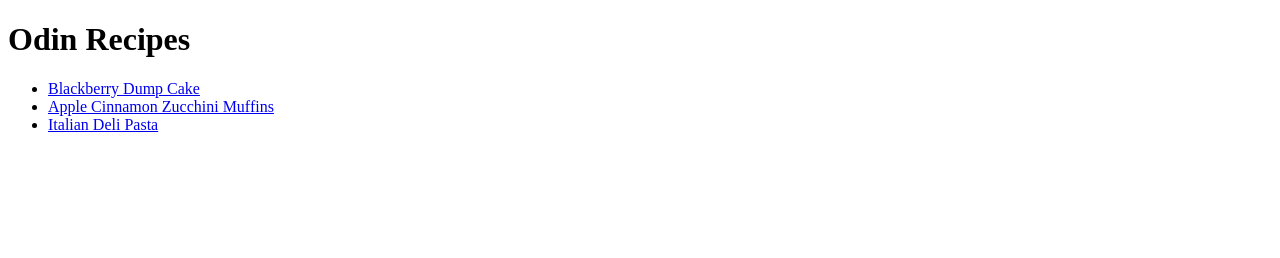
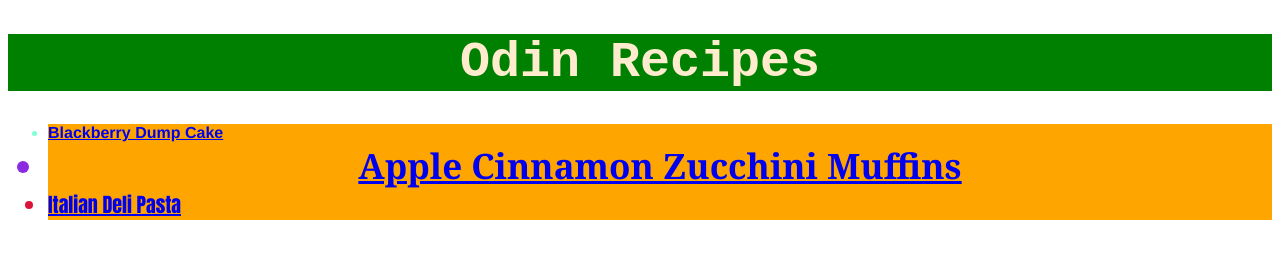
Before and after one commit to Natk21/odin-recipes, a plain HTML site: page index.html in a window 1280 px wide. Drawn offline with Linux system fonts and the light colour scheme.

Commit message:
Add style to home page

```diff
--- a/index.html
+++ b/index.html
@@ -4,14 +4,44 @@
     <head>
         <meta charset="utf-80">
         <title>Recipe Website</title>
+        <style>
+            h1{
+                background-color: green;
+                font-size: 50px;
+                color: blanchedalmond;
+                font-weight: bolder;
+                font-family: 'Courier New', Courier, monospace;
+                text-align: center;
+            }
+            li{
+                background-color: orange;
+                font-weight: bold;
+            }
+            .cake-recipe{
+                color:aquamarine;
+                font-family: 'Franklin Gothic Medium', 'Arial Narrow', Arial, sans-serif;
+            }
+            .muffin-recipe{
+                color: blueviolet;
+                font-family: Georgia, 'Times New Roman', Times, serif;
+                text-align: center;
+                font-size: 35px;
+            }
+            .pasta-recipe{
+                color:crimson;
+                font-family: Impact, Haettenschweiler, 'Arial Narrow Bold', sans-serif;
+                font-size: 20px;
+            }
+
+        </style>
     </head>
 
     <body>
         <h1>Odin Recipes</h1>
         <ul>
-            <li><a href="recipes/blackberry-dump-cake.html">Blackberry Dump Cake</a></li>
-            <li><a href="recipes/apple-cinnamon-zucchini-muffins.html">Apple Cinnamon Zucchini Muffins</a></li>
-            <li><a href="recipes/italian-deli-pasta.html">Italian Deli Pasta</a></li>
+            <li class="cake-recipe"><a href="recipes/blackberry-dump-cake.html">Blackberry Dump Cake</a></li>
+            <li class="muffin-recipe"><a href="recipes/apple-cinnamon-zucchini-muffins.html">Apple Cinnamon Zucchini Muffins</a></li>
+            <li class="pasta-recipe"><a href="recipes/italian-deli-pasta.html">Italian Deli Pasta</a></li>
         </ul>
     </body>
 </html>
```
